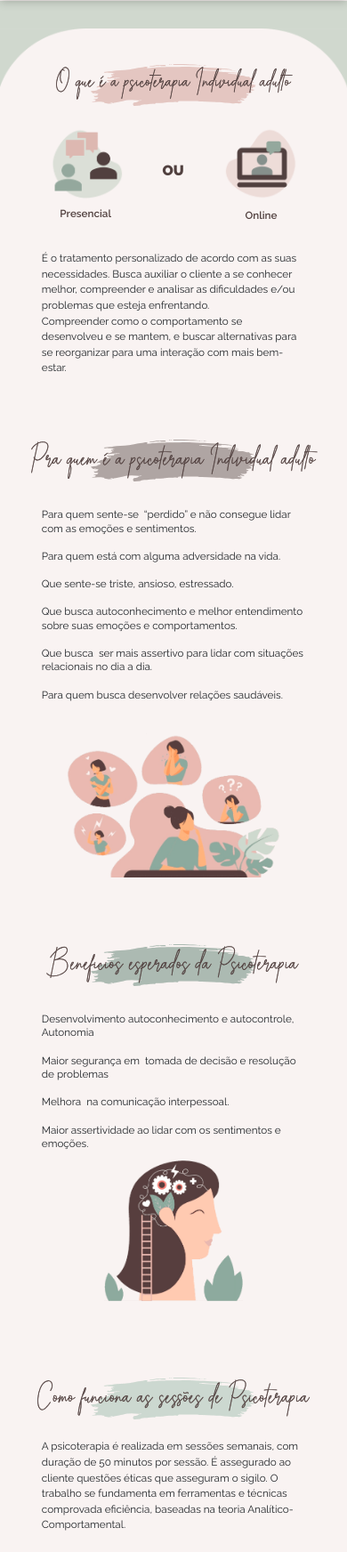
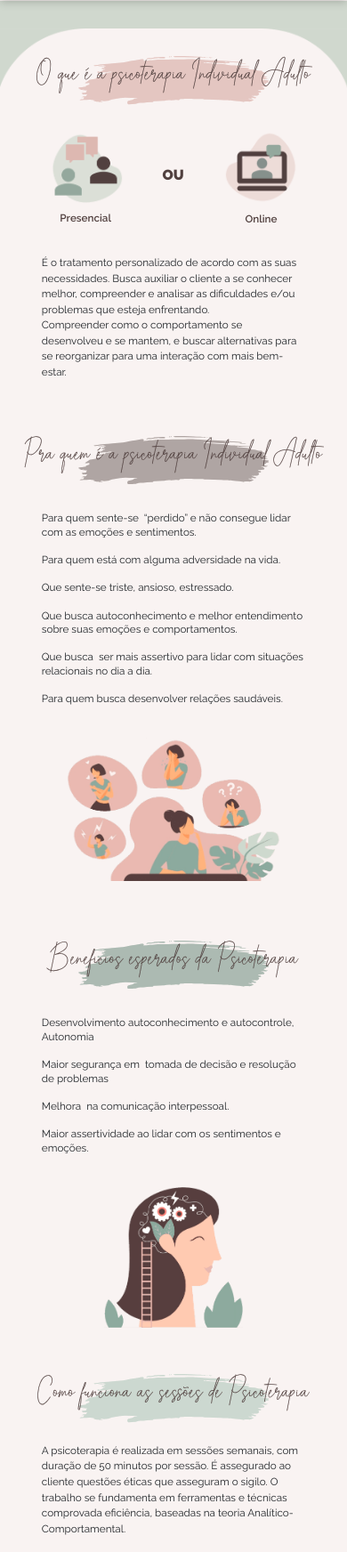
Before and after one commit to MH-Borges/Eulenir_Eberle_Psicologa, a PHP site: page /Sevices.html in a window 390 px wide. Shown: the part 116-1860 px from the top of the page at 89% size. Run offline with PHP 8.4, Linux system fonts and the light colour scheme.

Commit message:
finalizações e otimizações

```diff
--- a/Blog.html
+++ b/Blog.html
@@ -14,10 +14,6 @@
     <meta property="og:title" content="Eulenir Eberle Psicologa - Blog">
     <meta property="og:site_name" content="Eulenir Eberle Psicóloga">
     <meta property="og:description" content="Pagina com postagens do blog Abordando assuntos como ansiedade, emoções e sentimentos">
-
-    <meta property="og:type" content="article">
-    <meta property="article:author" content="Eulenir Eberle">
-    <meta property="article:published_time" content="2021-05-10T00:00:00+00:00">
 
     <title>Eulenir Eberle Psicologa - Blog</title>
     <link rel="icon" href="Imgs/icon.png"/>
--- a/Sevices.html
+++ b/Sevices.html
@@ -78,7 +78,7 @@
     <div class="container">
         <div class="title Tl_oq">
             <img src="Imgs/title.svg" onload="SVGInject(this)"/>
-            <h2>O que é a psicoterapia Individual adulto</h2>
+            <h2>O que é a psicoterapia Individual Adulto</h2>
         </div>
         <div class="icon_OQ">
             <div class="icons_OQ"><img src="Imgs/icon_02_presencial.png" alt=" icone de duas pessoas conversando">Presencial</div>
@@ -96,7 +96,7 @@
     <div class="container">
         <div class="title tl_who">
             <img src="Imgs/title.svg" onload="SVGInject(this)"/>
-            <h2>Pra quem é a psicoterapia Individual adulto</h2>
+            <h2>Pra quem é a psicoterapia Individual Adulto</h2>
         </div>
         <p>
             Para quem sente-se  “perdido” e não consegue lidar com as emoções e sentimentos.<br><br>
--- a/css/compiler/_EBook_PAGE.scss
+++ b/css/compiler/_EBook_PAGE.scss
@@ -14,8 +14,7 @@
         .Tl_Ebook{
             h2{
                 font-size: 4.5vw;
-                margin-top: 0.4vw;
-                margin-left: 1vw;
+                margin-top: 0.5vw;
             }
         }
         p{
@@ -116,10 +115,9 @@
         padding:28vw 0 3.5vw 0;
         .container{
             .Tl_Ebook{
-                svg{top:-42%;}
                 h2{
-                    font-size: 12vw;
-                    margin: 0;
+                    font-size: 13vw;
+                    margin: 2vw 0 0 0;
                 }
             }
             p{
--- a/css/compiler/_Eulenir_PAGE.scss
+++ b/css/compiler/_Eulenir_PAGE.scss
@@ -78,18 +78,11 @@
         align-items: center;
         .Eulenir_title{
             svg{
-                position: absolute;
                 z-index: 1;
-                top: -5%;
                 transform: scaleX(-1);
-                g{
-                   path{
-                        fill: rgba(240, 236, 230, 1);
-                    }
-                }
+                g{path{fill: rgba(240, 236, 230, 1);}}
             }
             h2{
-
                 font-size: 4.5vw;
                 z-index: 2;
             }
@@ -105,8 +98,8 @@
             p{
                 display: flex;
                 position: relative;
-                width: 42%;
-                margin: 1.5vw;
+                width: 43.5%;
+                margin: 1.5vw 0;
                 align-items: center;
                 font-weight: 600;
                 font-size: 1.2vw;
@@ -182,12 +175,12 @@
         .container{
             padding: 0 0 8vw 0;
             .Eulenir_title{
-                svg{top: -45%;}
-                h2{margin-top: 0.5vw;font-size: 10vw;}
+                h2{margin-top: -2vw;font-size: 13vw;}
             }
             .Itens_skills{
-                width: 85%;
+                width: 90%;
                 padding: 2vw 0;
+                margin: 5vw 0;
                 p{
                     width: 85%;
                     margin: 2vw;
--- a/css/compiler/_Service_PAGE.scss
+++ b/css/compiler/_Service_PAGE.scss
@@ -31,9 +31,7 @@
             align-items: center;
             width: 100%;
             svg{
-                position: absolute;
                 z-index: -1;
-                top: -10%;
                 g{
                    path{
                         fill: rgba(221, 184, 177, 1);
@@ -95,9 +93,7 @@
             align-items: center;
             width: 100%;
             svg{
-                position: absolute;
                 z-index: -1;
-                top: -5%;
                 g{
                    path{
                         fill: rgba(81, 64, 63, 1);
@@ -145,9 +141,7 @@
             align-items: center;
             width: 100%;
             svg{
-                position: absolute;
                 z-index: -1;
-                top: -5%;
                 g{
                    path{
                         fill: rgba(148, 168, 157, 1);
@@ -199,9 +193,7 @@
             align-items: center;
             width: 100%;
             svg{
-                position: absolute;
                 z-index: -1;
-                top: -5%;
                 g{
                    path{
                         fill: rgba(184, 204, 193, 1);
@@ -365,10 +355,9 @@
         .container{
             padding: 3vw 0;
             .Tl_oq{
-                svg{top: -40%;}
                 h2{
-                    font-size: 9vw;
-                    margin: 2vw 0 0 0;
+                    font-size: 10vw;
+                    margin-top: -1.5vw;
                 }
             }
             .icon_OQ{
@@ -400,10 +389,9 @@
         .container{
             padding: 2vw 0;
             .tl_who{
-                svg{top: -37%;}
                 h2{
                     font-size: 10vw;
-                    margin: 2vw 0 0 0;
+                    margin-top: -1.5vw;
                 }
             }
             p{
@@ -426,10 +414,9 @@
         .container{
             padding: 1vw 0 40% 0;
             .tl_ben{
-                svg{top: -37%;}
                 h2{
                     font-size: 10vw;
-                    margin: 2vw 0 0 0;
+                    margin-top: -1.5vw;
                 }
             }
             p{
@@ -444,7 +431,7 @@
                 width: 65%;
                 margin: 0;
                 padding: 0;
-                top: 59%;
+                top: 65%;
                 img{width: 65%;}
             }
         }
@@ -455,10 +442,9 @@
         .container{
             padding: 3vw 0;
             .tl_fun{
-                svg{top: -37%;}
                 h2{
                     font-size: 10vw;
-                    margin: 2vw 0 0 0;
+                    margin-top: -1.5vw;
                 }
             }
             p{
--- a/css/compiler/_contato.scss
+++ b/css/compiler/_contato.scss
@@ -16,7 +16,7 @@
         align-items: center;
         .Tl_cont{
             position: absolute;
-            margin-top: -13vw;
+            top: -40%;
             svg{transform:scale(-1, -1);
                 g{
                    path{
@@ -27,7 +27,7 @@
                 }
             }
             h2{
-                margin-left: 0;
+                font-size: 6vw;
             }
         }
         h3{
@@ -83,7 +83,6 @@
                 color:$Green;
             }
         }
-
         .Bt_cont{
             position: absolute;
             left: 40%;
@@ -116,9 +115,7 @@
         }
         .container{
             justify-content: center;
-            .Tl_cont{
-                top: -15%;
-            }
+            .Tl_cont{top: -30%;h2{font-size: 15vw;}}
             h3{
                 font-size: 5vw;
                 margin: 0;
--- a/css/compiler/_rodape.scss
+++ b/css/compiler/_rodape.scss
@@ -24,8 +24,8 @@ footer{
             font-size: 1vw;
             margin-top: 0.8vw;
             a{
-                width: 50%;
-                margin-left: 1vw;
+                width: 55%;
+                margin-left: 0.3vw;
             }
         }
     }
--- a/css/style.css
+++ b/css/style.css
@@ -44,15 +44,39 @@ img, svg {
   -webkit-box-pack: center;
       -ms-flex-pack: center;
           justify-content: center;
-  width: 23%;
+  -webkit-box-align: center;
+      -ms-flex-align: center;
+          align-items: center;
+  width: 100%;
+  margin: 0;
+  padding: 0;
 }
 
 .title a {
+  position: absolute;
   text-decoration: none;
+  padding: 0;
+  margin: 0;
+  display: -webkit-box;
+  display: -ms-flexbox;
+  display: flex;
+  -webkit-box-pack: center;
+      -ms-flex-pack: center;
+          justify-content: center;
+  -webkit-box-align: center;
+      -ms-flex-align: center;
+          align-items: center;
+  top: 3.5vw;
+}
+
+.title a h2 {
+  padding: 0 2vw;
+  margin: 0;
 }
 
 .title svg {
-  position: absolute;
+  width: 23vw;
+  height: 6.5vw;
   z-index: -1;
 }
 
@@ -61,11 +85,12 @@ img, svg {
 }
 
 .title h2 {
+  position: absolute;
   font-family: "Alex_Letter" !important;
   font-size: 5.5vw;
   -webkit-text-stroke: 0.03vw #51403F;
   color: #51403F;
-  margin-left: 1.3vw;
+  margin-top: 1.5vw;
 }
 
 .botao {
@@ -2770,9 +2813,7 @@ footer .rodapeBox p a {
 }
 
 #oque .container .Tl_oq svg {
-  position: absolute;
   z-index: -1;
-  top: -10%;
 }
 
 #oque .container .Tl_oq svg g path {
@@ -2871,9 +2912,7 @@ footer .rodapeBox p a {
 }
 
 #quem .container .tl_who svg {
-  position: absolute;
   z-index: -1;
-  top: -5%;
 }
 
 #quem .container .tl_who svg g path {
@@ -2944,9 +2983,7 @@ footer .rodapeBox p a {
 }
 
 #beneficios .container .tl_ben svg {
-  position: absolute;
   z-index: -1;
-  top: -5%;
 }
 
 #beneficios .container .tl_ben svg g path {
@@ -3024,9 +3061,7 @@ footer .rodapeBox p a {
 }
 
 #funciona .container .tl_fun svg {
-  position: absolute;
   z-index: -1;
-  top: -5%;
 }
 
 #funciona .container .tl_fun svg g path {
@@ -3233,12 +3266,9 @@ footer .rodapeBox p a {
   #oque .container {
     padding: 3vw 0;
   }
-  #oque .container .Tl_oq svg {
-    top: -40%;
-  }
   #oque .container .Tl_oq h2 {
-    font-size: 9vw;
-    margin: 2vw 0 0 0;
+    font-size: 10vw;
+    margin-top: -1.5vw;
   }
   #oque .container .icon_OQ {
     margin: 0;
@@ -3272,12 +3302,9 @@ footer .rodapeBox p a {
   #quem .container {
     padding: 2vw 0;
   }
-  #quem .container .tl_who svg {
-    top: -37%;
-  }
   #quem .container .tl_who h2 {
     font-size: 10vw;
-    margin: 2vw 0 0 0;
+    margin-top: -1.5vw;
   }
   #quem .container p {
     width: 80%;
@@ -3298,12 +3325,9 @@ footer .rodapeBox p a {
   #beneficios .container {
     padding: 1vw 0 40% 0;
   }
-  #beneficios .container .tl_ben svg {
-    top: -37%;
-  }
   #beneficios .container .tl_ben h2 {
     font-size: 10vw;
-    margin: 2vw 0 0 0;
+    margin-top: -1.5vw;
   }
   #beneficios .container p {
     width: 80%;
@@ -3317,7 +3341,7 @@ footer .rodapeBox p a {
     width: 65%;
     margin: 0;
     padding: 0;
-    top: 59%;
+    top: 65%;
   }
   #beneficios .container .Img_areaBen img {
     width: 65%;
@@ -3329,12 +3353,9 @@ footer .rodapeBox p a {
   #funciona .container {
     padding: 3vw 0;
   }
-  #funciona .container .tl_fun svg {
-    top: -37%;
-  }
   #funciona .container .tl_fun h2 {
     font-size: 10vw;
-    margin: 2vw 0 0 0;
+    margin-top: -1.5vw;
   }
   #funciona .container p {
     width: 80%;
@@ -3963,31 +3981,21 @@ footer .rodapeBox p a {
   .container {
     max-width: 95%;
   }
-  .title {
-    width: 100%;
-  }
-  .title img {
-    width: 50%;
+  .title a {
+    top: -1vw;
+  }
+  .title a h2 {
+    padding: 0 2vw;
+    margin: 0;
+  }
+  .title svg {
+    width: 55vw;
+    height: auto;
+    z-index: -1;
   }
   .title h2 {
-    font-size: 13vw;
-  }
-  .title {
-    width: 100%;
-  }
-  .title svg {
-    width: 50%;
-    position: absolute;
-    z-index: -1;
-    top: -37%;
-  }
-  .title svg g path {
-    fill: #D0D8CE;
-  }
-  .title h2 {
-    font-size: 13vw;
-    margin: 0;
-    -webkit-text-stroke: 0.1vw #51403F;
+    font-size: 15vw;
+    margin-top: -3.5vw;
   }
   #btn_UP {
     bottom: 5vw;
--- a/css/style.scss
+++ b/css/style.scss
@@ -23,12 +23,27 @@ img,svg{
     display: flex;
     position: relative;
     justify-content: center;
-    width: 23%;
+    align-items: center;
+    width: 100%;
+    margin: 0;
+    padding: 0;
     a{
+        position: absolute;
         text-decoration: none;
+        padding: 0;
+        margin: 0;
+        display: flex;
+        justify-content: center;
+        align-items: center;
+        top: 3.5vw;
+        h2{
+            padding: 0 2vw;
+            margin: 0;
+        }
     }
     svg{
-        position: absolute;
+        width: 23vw;
+        height: 6.5vw;
         z-index: -1;
         g{
            path{
@@ -37,11 +52,12 @@ img,svg{
         }
     }
     h2{
+        position: absolute;
         font-family:"Alex_Letter" !important;
         font-size: 5.5vw;
         -webkit-text-stroke: 0.03vw $Brown;
         color: $Brown;
-        margin-left: 1.3vw;
+        margin-top: 1.5vw;
     }
 }
 .botao{
@@ -109,27 +125,22 @@ img,svg{
 /* Wide Mobile = 480px */
 @media only screen and (max-width: 767px){
     .container{max-width: 95%;}
-    .title{width: 100%;
-        img{width: 50%;}
-        h2{font-size: 13vw;}
-    }
     .title{
-        width: 100%;
-        svg{
-            width: 50%;
-            position: absolute;
-            z-index: -1;
-            top: -37%;
-            g{
-               path{
-                    fill: $Green_T;
-               }
+        a{
+            top: -1vw;
+            h2{
+                padding: 0 2vw;
+                margin: 0;
             }
         }
+        svg{
+            width: 55vw;
+            height: auto;
+            z-index: -1;
+        }
         h2{
-            font-size: 13vw;
-            margin: 0;
-            -webkit-text-stroke: 0.1vw $Brown;
+            font-size: 15vw;
+            margin-top: -3.5vw;
         }
     }
     #btn_UP{
```
Also changed, not shown: other parts of css/compiler/_Service_PAGE.scss (+10 -13 lines), other parts of css/style.css (+98 -85 lines), Eulenir.html (+4 -4 lines), Post01.html (+5 -3 lines), Post02.html (+5 -3 lines), Post03.html (+5 -3 lines), css/compiler/_blog.scss (+23 -8 lines), css/compiler/_servicos.scss (+18 -18 lines), index.html (+8 -5 lines), Imgs/MH_logo.png, 1 other file.
